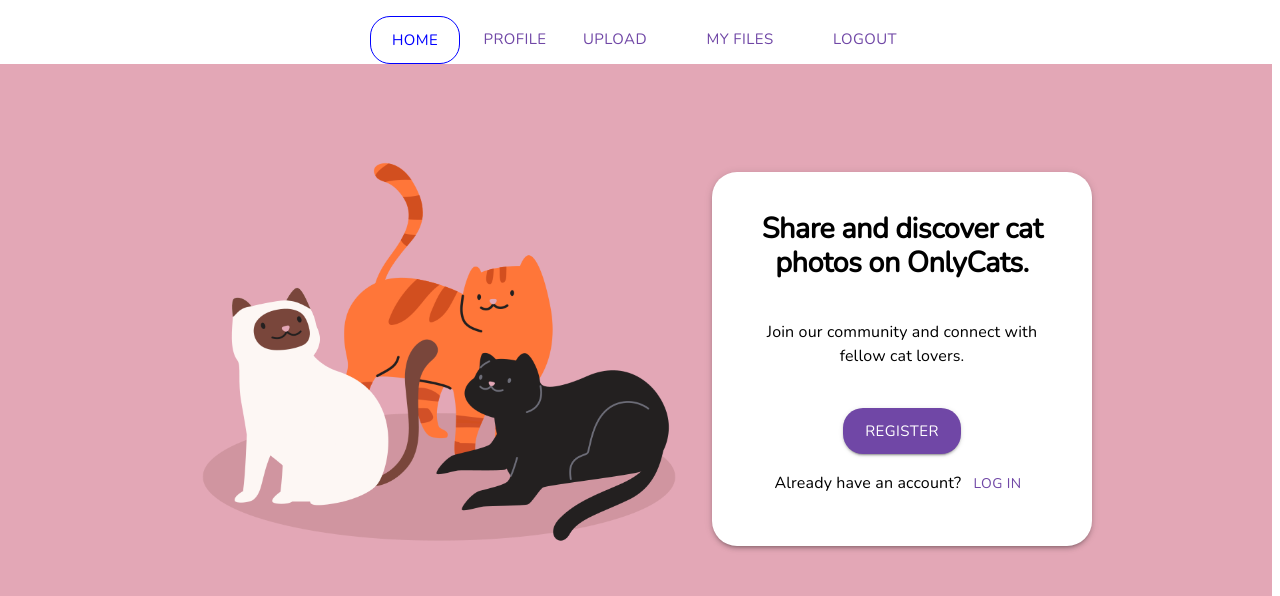
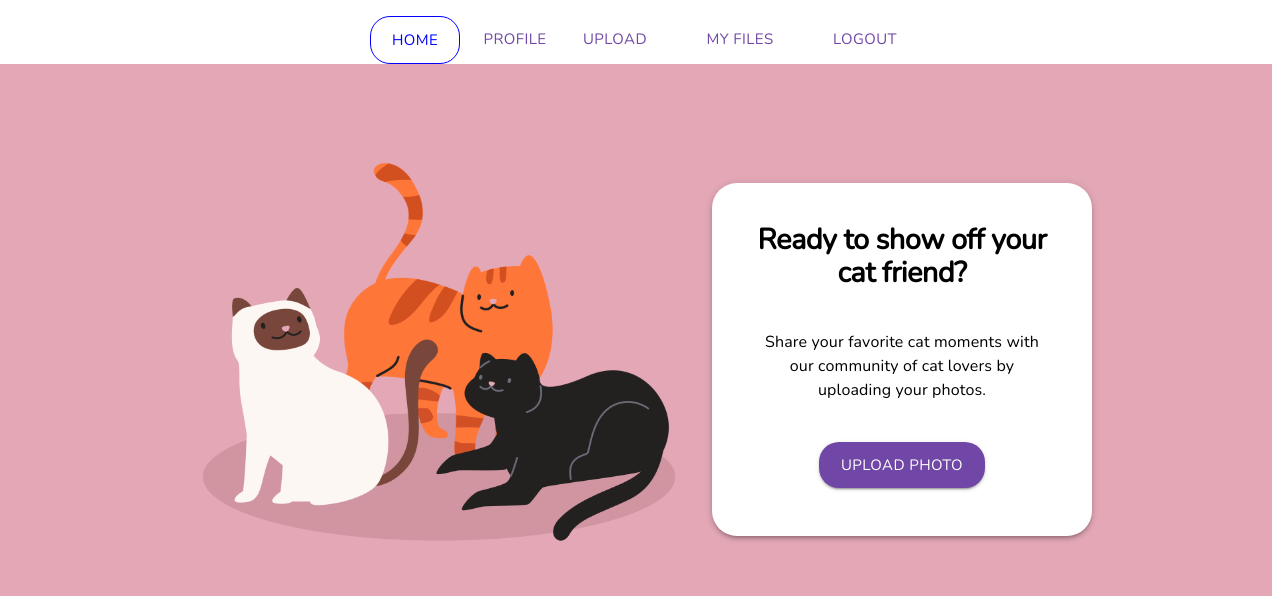
Before and after one commit to Velimah/mpjkk23-projekti, a React (Vite) app: page /home in a window 1280 px wide. Shown: the top 596 px of the page. Built offline with nearby package versions, Linux system fonts and the light colour scheme; no server answers; sample sign-in values are in the browser's storage; the HTML template or start-up script is replaced by a standard one.

Commit message:
changes in frontpage text depending on if user is logged in

```diff
--- a/src/views/Home.jsx
+++ b/src/views/Home.jsx
@@ -2,8 +2,11 @@ import {Grid, Button, Typography} from '@mui/material';
 import {Box} from '@mui/system';
 import MediaTable from '../components/MediaTable';
 import {Link} from 'react-router-dom';
+import {useState} from 'react';
 
 const Home = () => {
+  const [loggedIn] = useState(true);
+
   return (
     <>
       <Grid
@@ -40,28 +43,34 @@ const Home = () => {
               textAlign="center"
               sx={{mb: 5}}
             >
-              Share and discover cat photos on OnlyCats.
+              {loggedIn
+                ? 'Ready to show off your cat friend?'
+                : 'Share and discover cat photos on OnlyCats.'}
             </Typography>
             <Typography component="p" textAlign="center" sx={{mb: 5}}>
-              Join our community and connect with fellow cat lovers.
+              {loggedIn
+                ? 'Share your favorite cat moments with our community of cat lovers by uploading your photos.'
+                : 'Join our community and connect with fellow cat lovers.'}
             </Typography>
             <Box textAlign="center">
               <Button
                 variant="contained"
                 size="large"
                 component={Link}
-                to="/login"
+                to={loggedIn ? '/upload' : '/login'}
                 sx={{mb: 1}}
               >
-                Register
+                {loggedIn ? 'Upload photo' : 'Register'}
               </Button>
             </Box>
+            {!loggedIn && (
               <Typography component="p" textAlign="center">
                 Already have an account?{' '}
                 <Button variant="text" component={Link} to="/login">
                   Log in
                 </Button>
               </Typography>
+            )}
           </Box>
         </Grid>
       </Grid>
```
Lines whose indentation alone changed are shown as unchanged.
